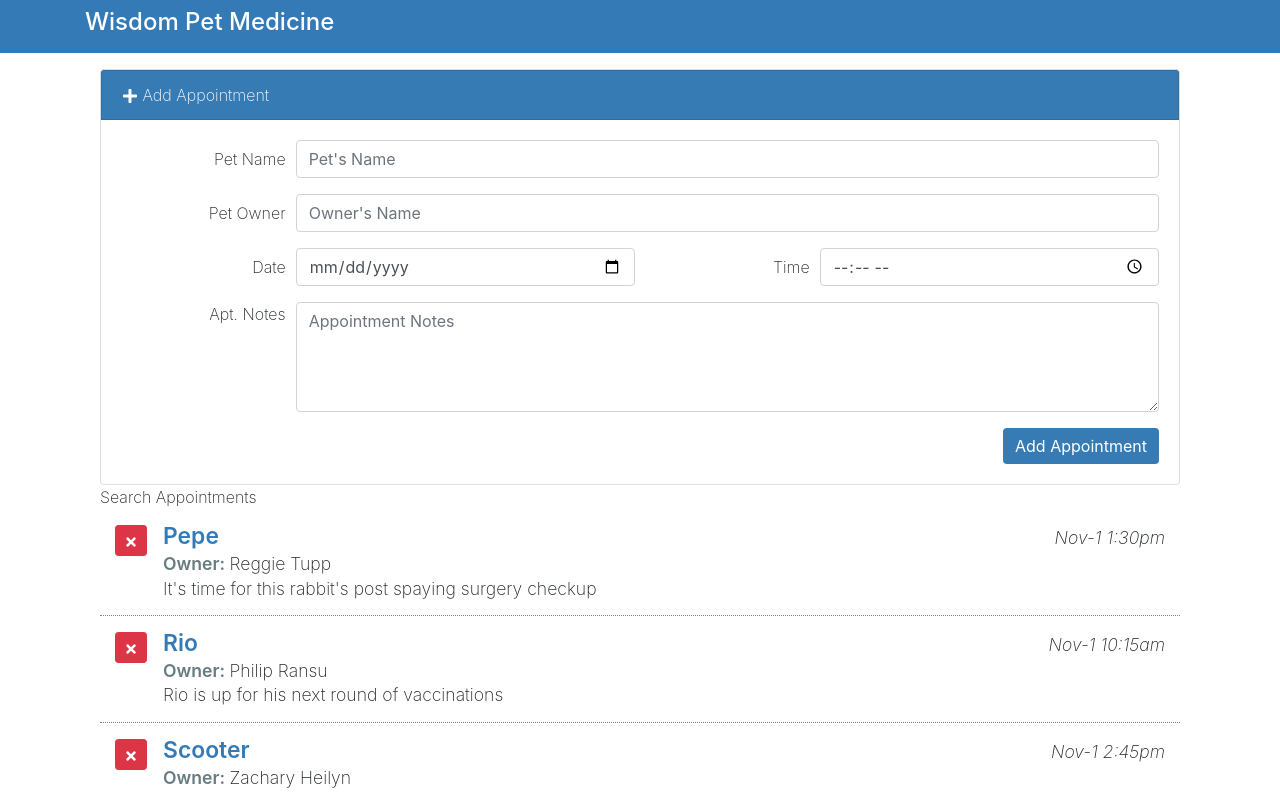
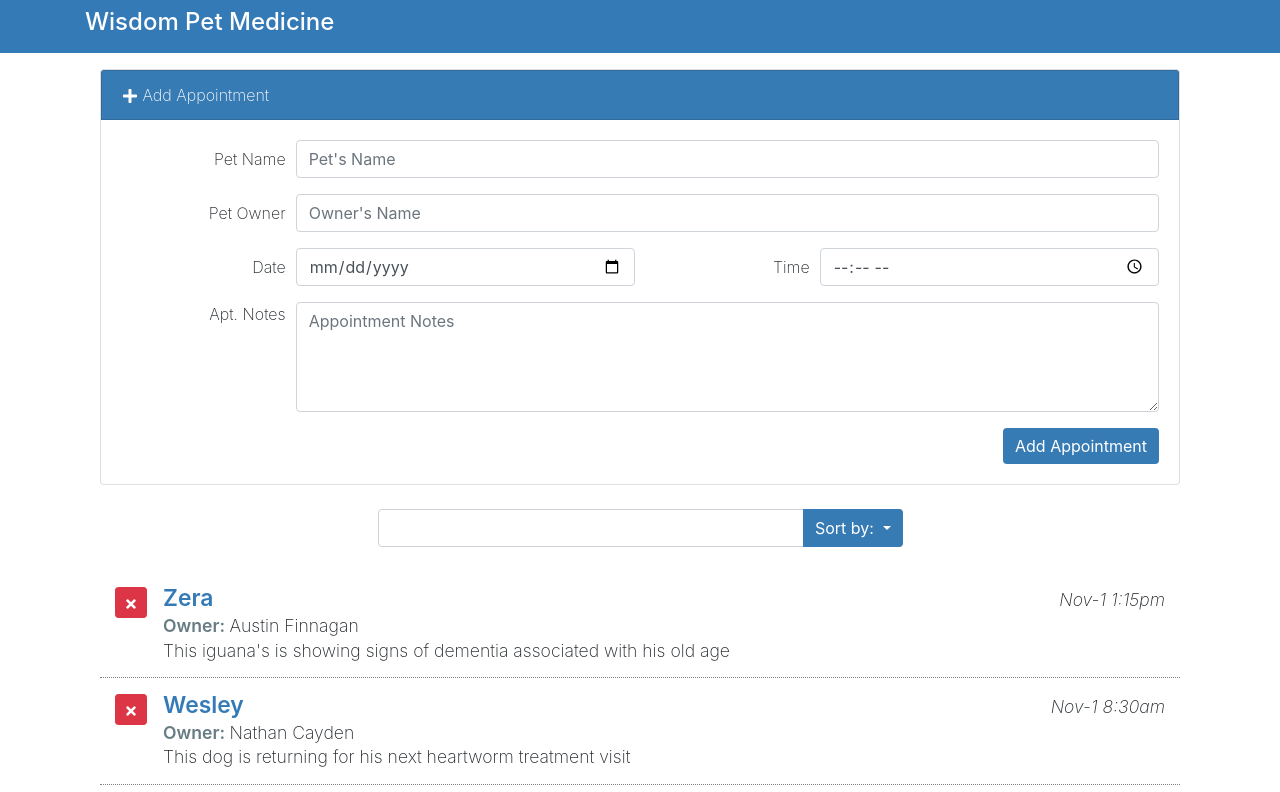
Before and after one commit to shanudjn/React-Appointment-App, a React (Create React App) app: page / in a window 1280 px wide. Shown: the top 792 px of the page. Built offline with nearby package versions, Linux system fonts and the light colour scheme.

Commit message:
added searchAppointments component

```diff
--- a/src/components/App.js
+++ b/src/components/App.js
@@ -13,6 +13,8 @@
     this.state = {
       myAppointments : [],
       formDisplay : true,
+      orderBy : 'petName',
+      orderDir: 'desc',
       lastIndex : 0
     }
     this.deleteAppointment = this.deleteAppointment.bind(this);
@@ -60,6 +62,21 @@
   }
 
   render() {
+    let order;
+    let filteredApts = this.state.myAppointments;
+    if(this.state.orderDir === 'asc'){
+      order = 1;
+    }else{
+      order = -1;
+    }
+    filteredApts.sort((a, b) => {
+      if(a[this.state.orderBy].toLowerCase() < b[this.state.orderBy].toLowerCase()){
+        return -1 * order;
+      }
+      else{
+        return 1 * order;
+      }
+    })
 
     return (
       <main className="page bg-white" id="petratings">
@@ -71,7 +88,7 @@
               <AddAppointments formDisplay={this.state.formDisplay} toggleForm={this.toggleForm} addAppointment={this.addAppointment}/>
               <SearchAppointments/>
               <ListAppointments
-                appointments={this.state.myAppointments}
+                appointments={filteredApts}
                 deleteAppointment={this.deleteAppointment}
               />
 
--- a/src/components/SearchAppointments.js
+++ b/src/components/SearchAppointments.js
@@ -2,7 +2,65 @@
 
 class SearchAppointments extends Component{
     render(){
-        return <div>Search Appointments</div>
+        return (
+            <div className="search-appointments row justify-content-center my-4">
+            <div className="col-md-6">
+              <div className="input-group">
+                <input
+                  id="SearchApts"
+                  type="text"
+                  className="form-control"
+                  aria-label="Search Appointments"
+                />
+                <div className="input-group-append">
+                  <button
+                    type="button"
+                    className="btn btn-primary dropdown-toggle"
+                    data-toggle="dropdown"
+                    aria-haspopup="true"
+                    aria-expanded="false"
+                  >
+                    Sort by: <span className="caret" />
+                  </button>
+
+                  <div className="sort-menu dropdown-menu dropdown-menu-right">
+                <button className={
+                    'sort-by dropdown-item '+
+                    (this.props.orderBy === 'petName' ? 'active' : '')
+                } href="#">
+                      Pet Name
+                    </button>
+                    <button className={
+                    'sort-by dropdown-item '+
+                    (this.props.orderBy === 'aptDate' ? 'active' : '')
+                } href="#">
+                      Date
+                    </button>
+                    <button className={
+                    'sort-by dropdown-item '+
+                    (this.props.orderBy === 'ownerName' ? 'active' : '')
+                } href="#">
+                      Owner
+                    </button>
+                    <div role="separator" className="dropdown-divider" />
+                    <button className={
+                    'sort-by dropdown-item '+
+                    (this.props.orderDir === 'asc' ? 'active' : '')
+                } href="#">
+                      Asc
+                    </button>
+                    <button className={
+                    'sort-by dropdown-item '+
+                    (this.props.orderDir === 'desc' ? 'active' : '')
+                } href="#">
+                      Desc
+                    </button>
+                  </div>
+                </div>
+              </div>
+            </div>
+          </div>
+        )
     }
 }
 export default SearchAppointments;
```
